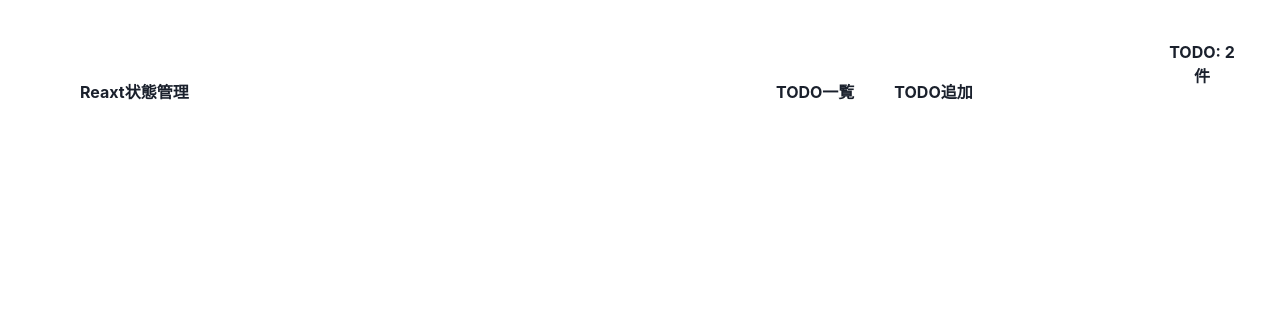
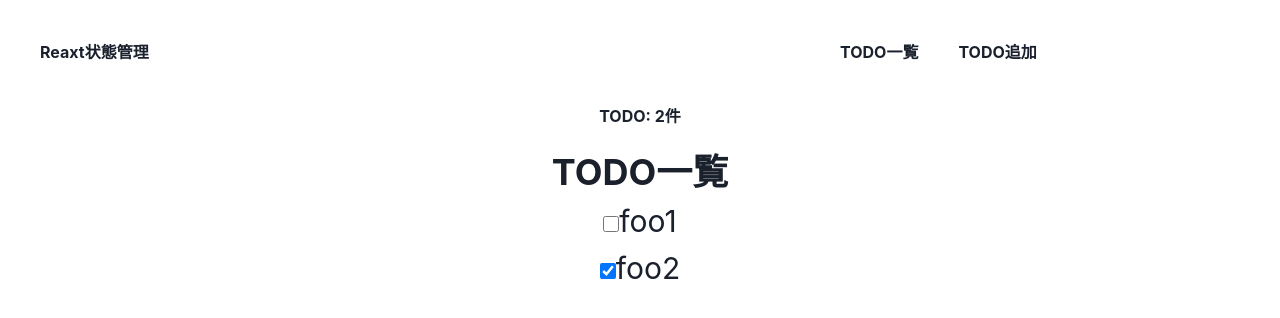
Before and after one commit to omegamaster86/next, a Next.js app: page /state-Manegement in a window 1280 px wide. Shown: the top 318 px of the page. Built offline with nearby package versions, Linux system fonts and the light colour scheme.

Commit message:
TODO一覧を追加

```diff
--- a/app/state-Manegement/page.tsx
+++ b/app/state-Manegement/page.tsx
@@ -1,10 +1,28 @@
 import React from 'react'
 import { Header } from './components/header'
 
+const TODOS = [
+  { id: 1, text: "foo1", isDone: false },
+  { id: 2, text: "foo2", isDone: true },
+];
+
 const page = () => {
   return (
-    <div className='flex p-10 w-full'>
+    <div>
       <Header />
+      <h3 className='font-bold text-4xl text-center mt-6'>TODO一覧</h3>
+      {TODOS.map((todo) => (
+        <div key={todo.id} className='text-center'>
+          <label className='text-3xl'>
+            <input
+            type="checkbox"
+            checked={todo.isDone}
+            className='w-4 h-4 mt-6'
+            />
+            {todo.text}
+          </label>
+        </div>
+      ))}
     </div>
   )
 }
```
